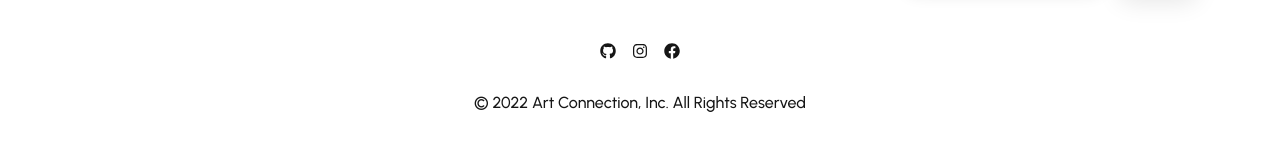
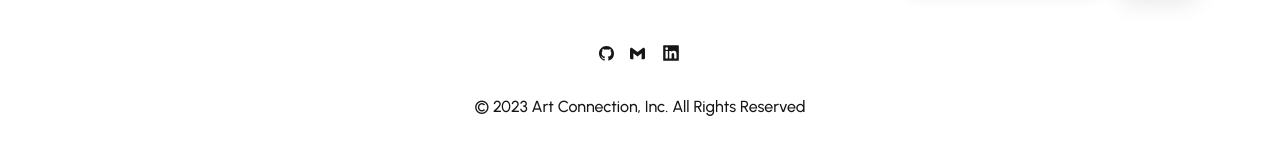
Before and after one commit to JustAlex-WebDev/Art-Connection, a React (Create React App) app: page /signin in a window 1280 px wide. Shown: the part 953-1101 px from the top of the page. Built offline with nearby package versions, Linux system fonts and the light colour scheme; no server answers; the database is empty.

Commit message:
Updated the Footer component.

```diff
--- a/src/components/Footer.jsx
+++ b/src/components/Footer.jsx
@@ -1,6 +1,8 @@
 import React from "react";
 import ThemeToggle from "./ThemeToggle";
-import { FaFacebook, FaGithub, FaInstagram } from "react-icons/fa";
+import { BsGithub } from "react-icons/bs";
+import { AiFillLinkedin } from "react-icons/ai";
+import { SiGmail } from "react-icons/si";
 import { Link } from "react-router-dom";
 
 const Footer = () => {
@@ -49,12 +51,18 @@ const Footer = () => {
               <div className="flex justify-center md:justify-end py-4 md:py-0 md:pb-4 mt-[-1rem]">
                 <ThemeToggle />
               </div>
-              <p className="text-center md:text-right">Sign up for art news</p>
+              <label
+                htmlFor="news"
+                className="text-center md:text-right hover:cursor-pointer"
+              >
+                Sign up for art news
+              </label>
               <div className="py-4">
                 <form>
                   <input
                     className="bg-primary border text-primary py-2 pl-4 mr-2 w-full shadow-lg rounded-2xl md:w-auto placeholder-primary"
                     type="email"
+                    id="news"
                     placeholder="Enter your email"
                   />
                   <button className="bg-button text-button px-4 p-2 w-full rounded-2xl shadow-xl hover:shadow-2xl md:w-auto my-2 font-semibold hover:opacity-50">
@@ -72,13 +80,22 @@ const Footer = () => {
           rel="noreferrer"
           target="_blank"
         >
-          <FaGithub className="hover:opacity-50 cursor-pointer" />
+          <BsGithub size={15} className="cursor-pointer hover:opacity-50" />
         </a>
-        <FaInstagram className="hover:opacity-50 cursor-pointer" />
-        <FaFacebook className="hover:opacity-50 cursor-pointer" />
+        <SiGmail size={15} className="cursor-pointer hover:opacity-50" />
+        <a
+          href="https://www.linkedin.com/in/alexandar-valov-667567242"
+          rel="noreferrer"
+          target="_blank"
+        >
+          <AiFillLinkedin
+            size={20}
+            className="cursor-pointer hover:opacity-50"
+          />
+        </a>
       </div>
       <p className="text-center py-4">
-        © 2022{" "}
+        © 2023{" "}
         <Link to="/">
           <span className="hover:opacity-50 cursor-pointer">
             Art Connection
```
